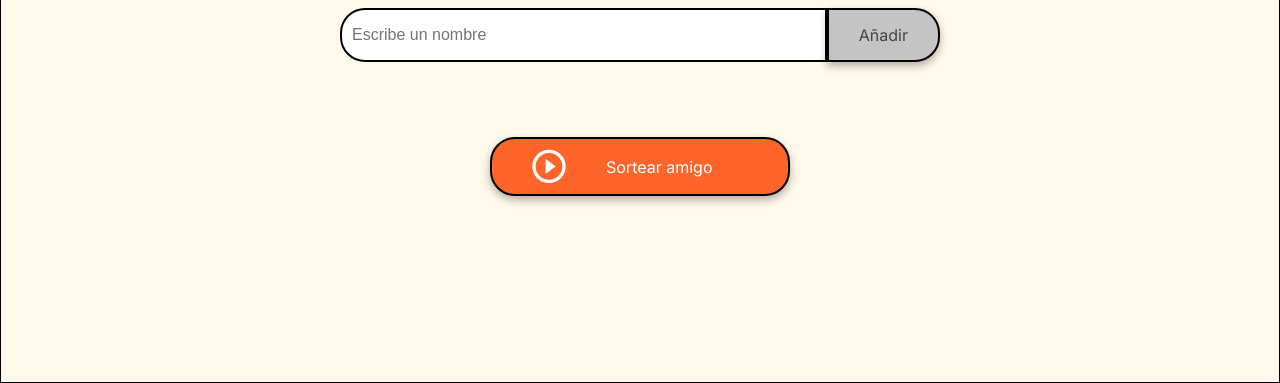
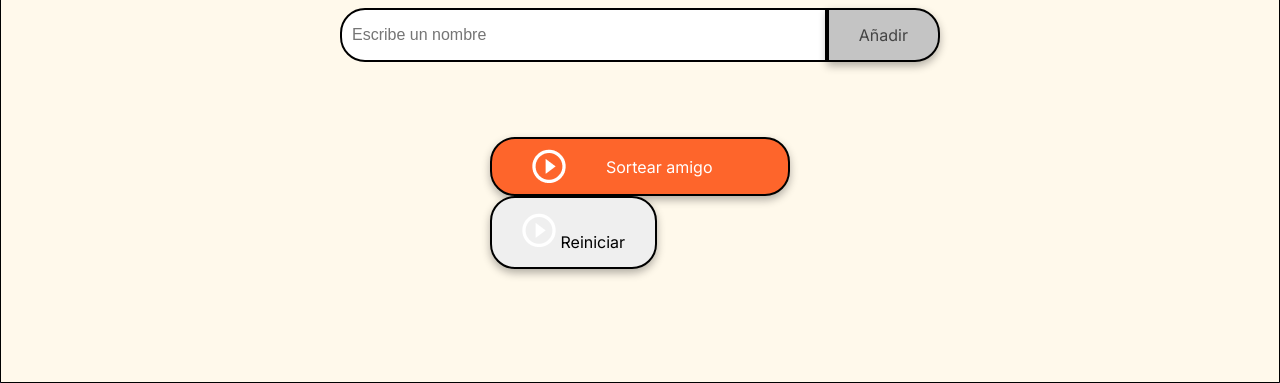
Before and after one commit to josemariapautacorrea/challenge-amigo-secreto_2025, a plain HTML site: page index.html in a window 1280 px wide. Shown: the part 417-800 px from the top of the page. Drawn offline with Linux system fonts and the light colour scheme.

Commit message:
Add files via upload
Cargando nuevo index.html

```diff
--- a/index.html
+++ b/index.html
@@ -32,6 +32,10 @@
                     <img src="play_circle_outline.png" alt="Ícono para sortear">
                     Sortear amigo
                 </button>
+                <button class="button-reset" onclick="resetear()" aria-label="Resetear lista de amigos">
+                    <img src="play_circle_outline.png" alt="Ícono para resetear">
+                    Reiniciar
+                </button>
             </div>
         </section>
     </main>
```
